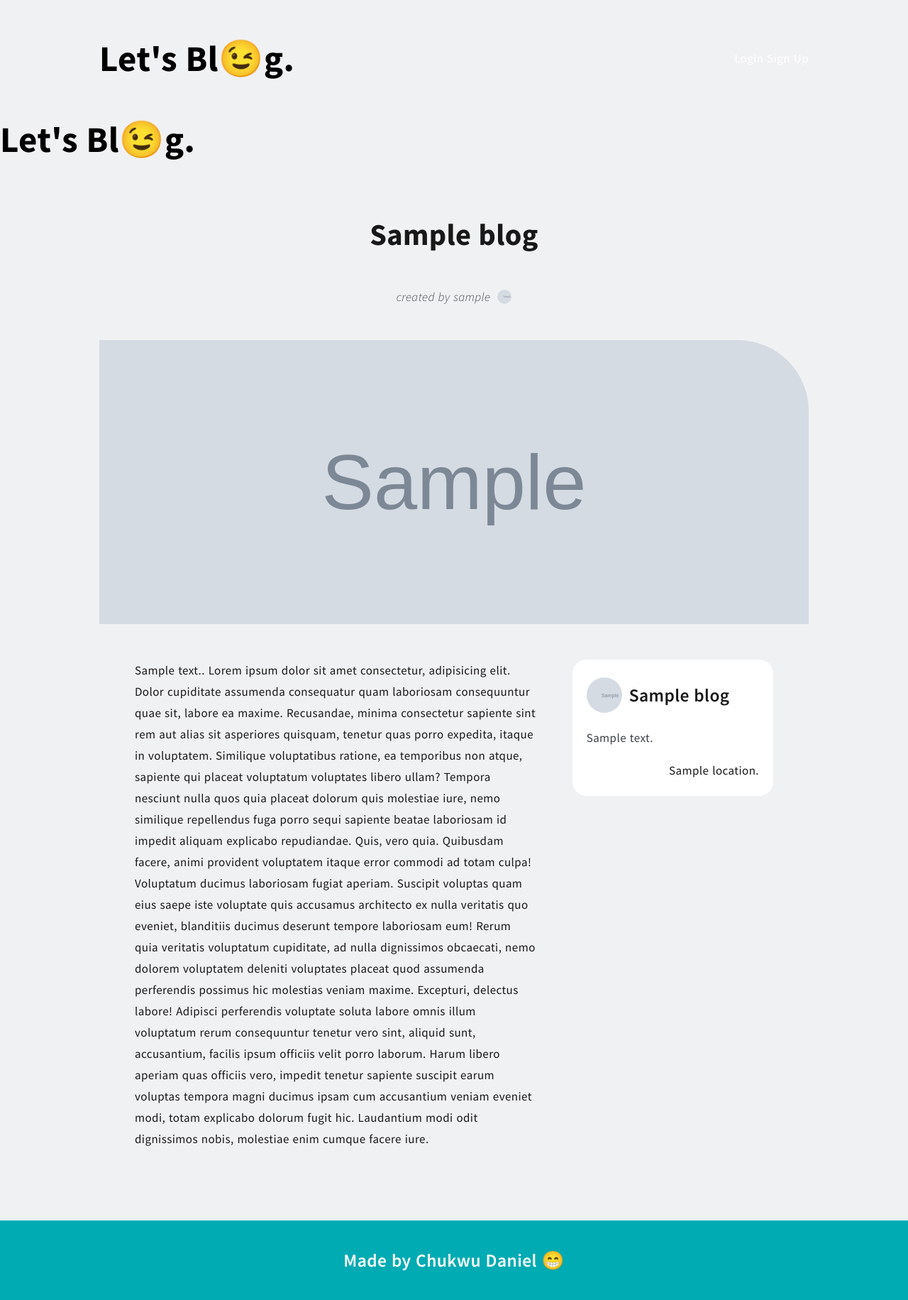
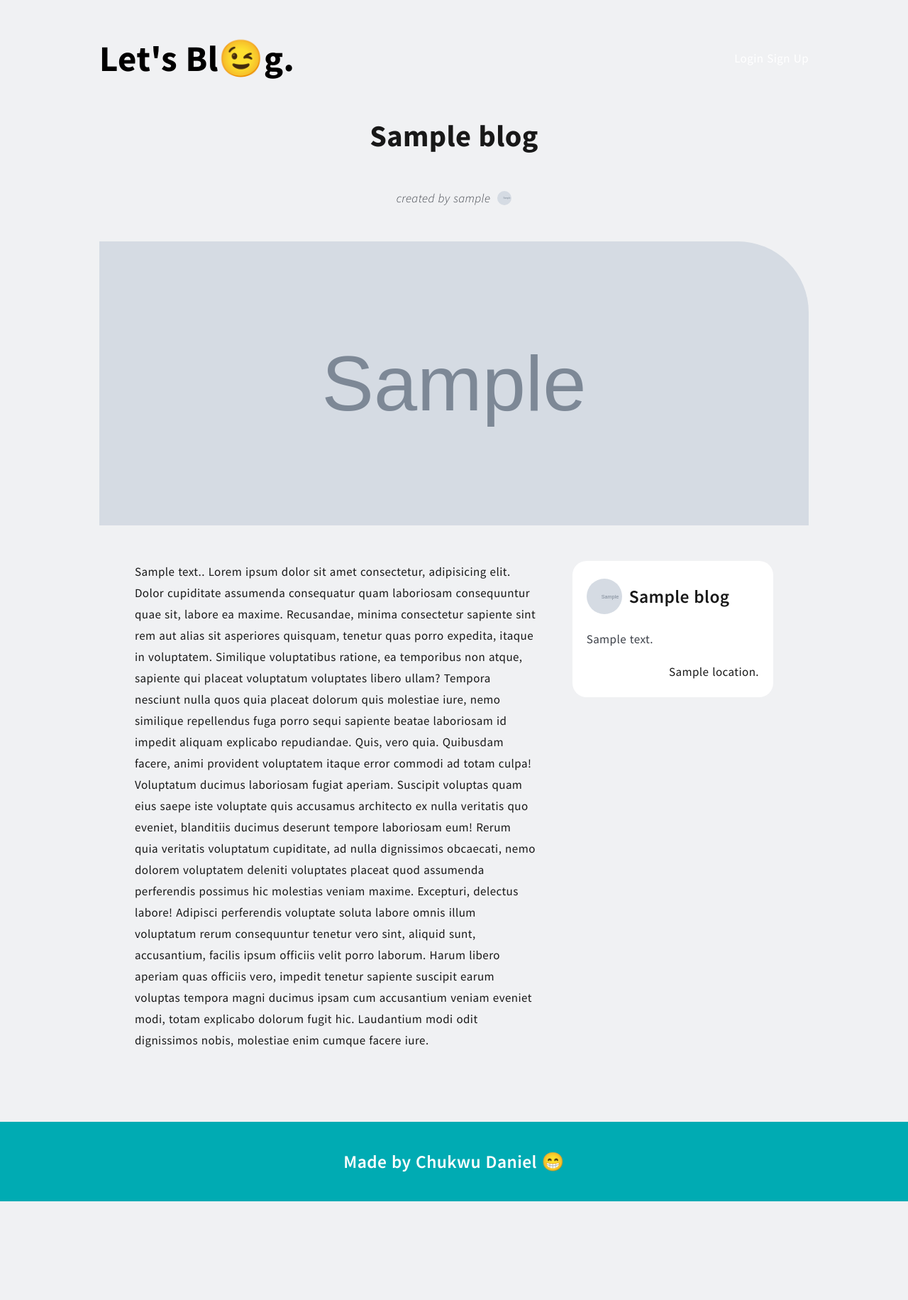
Before and after one commit to danielchukwu/Blog-Application, a Flask app: page /blogs/1 in a window 1280 px wide. Shown: the whole page at 71% size. After the commit the page ends 1692 px from the top, so only its background shows below. Run offline with Flask 2, Linux system fonts and the light colour scheme; grey boxes marked "Sample" are stand-in pictures; a database or web service that is not in the repository returns one stand-in record (values such as "Sample title"); some libraries are stand-ins or nearby versions.

Commit message:
first commit

```diff
--- a/APPS/Flask & Jinja/templates/blog.html
+++ b/APPS/Flask & Jinja/templates/blog.html
@@ -1,7 +1,15 @@
 {% extends "base.html" %}
 
+
+{% block header_1 %}
+{{super()}}
+{% endblock %}
+
+{% block header_2 %}{% endblock %}
+
+
 {% block main %}
-   <main class="t-pad-75">
+   <main class="t-pad-220">
       <div class="content-wrapper max-w-1000">
 
          <div class="top-section">
@@ -10,7 +18,7 @@
             </div>
 
             <div class="blog-owner t-pad-50">
-               <a href="/user-profile/{{ context.blog.user_id }}">
+               <a href="/users/{{ context.blog.user_id }}">
                   <em>created by {{ context.blog.username }}</em>
                </a>
                <div class="round-img-xs">
@@ -32,7 +40,7 @@
             </div>
 
             <div class="about-user">
-               <a href="/user-profile/{{ context.blog.user_id }}">
+               <a href="/users/{{ context.blog.user_id }}">
 
                   <div class="user-card">
                      <div class="user-card-top">
```
